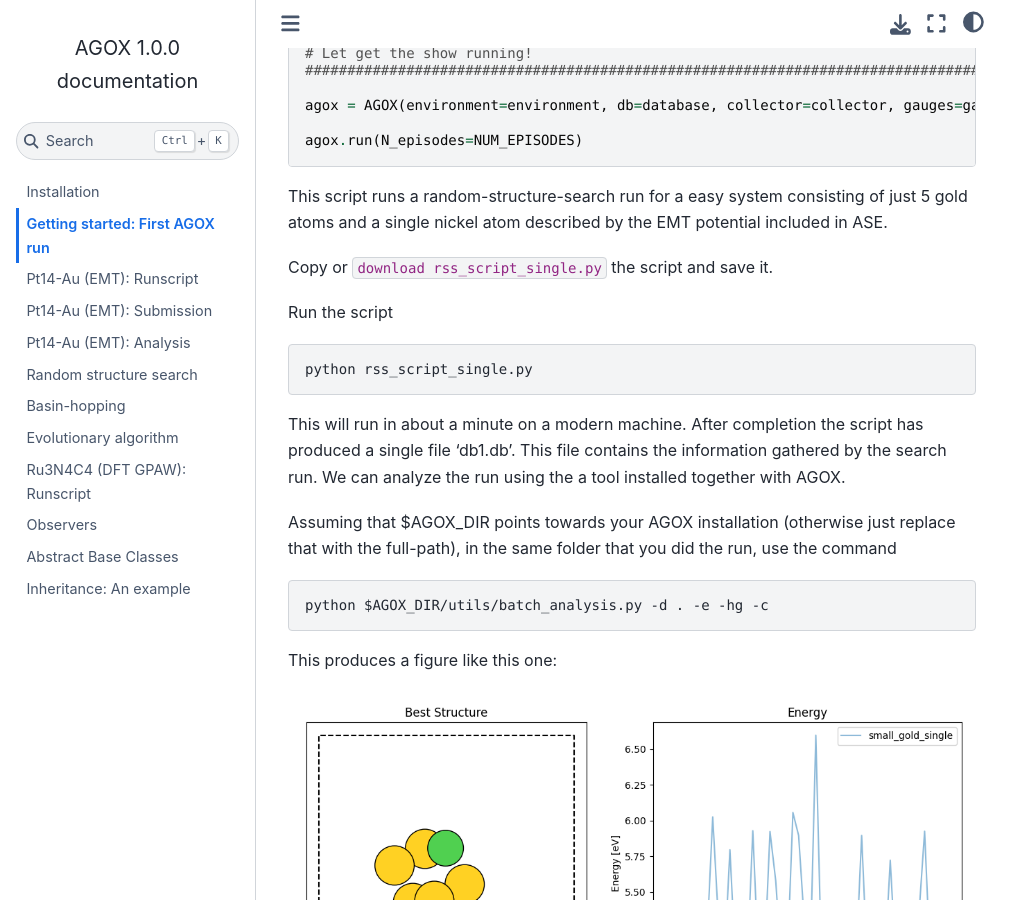
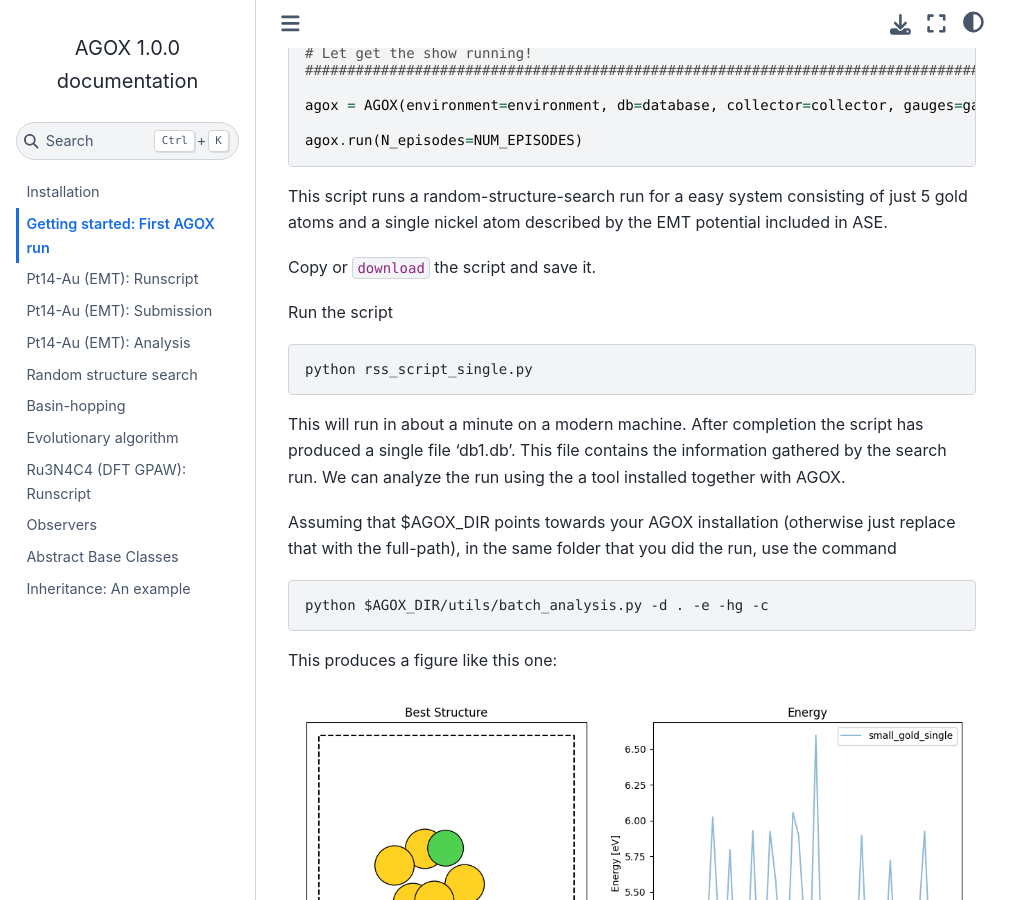
Before and after one commit to kimrojas/agox, a Sphinx documentation site: the page built from docs/source/getting_started/getting_started_running_agox.rst, in a window 1280 px wide and 900 px high, scrolled down 1089 px. Shown: the whole window, without its empty margins (0-1031 px from the left). Built offline with Sphinx 7.4.7 and the Sphinx Book theme 1.1.4, drawn with Linux system fonts in a browser that asks for light colours; cross-references to code outside the pages are shown as plain code.

Commit message:
Updated documentation.

```diff
--- a/docs/source/getting_started/getting_started_running_agox.rst
+++ b/docs/source/getting_started/getting_started_running_agox.rst
@@ -10,7 +10,7 @@ An example of a script is given below.
 This script runs a random-structure-search run for a easy system consisting of just 5 gold atoms and a single nickel atom
 described by the EMT potential included in ASE.
 
-Copy or :donwload:`download rss_script_single.py` the script and save it.
+Copy or :donwload:`download <rss_script_single.py>` the script and save it.
 
 Run the script
 
```
